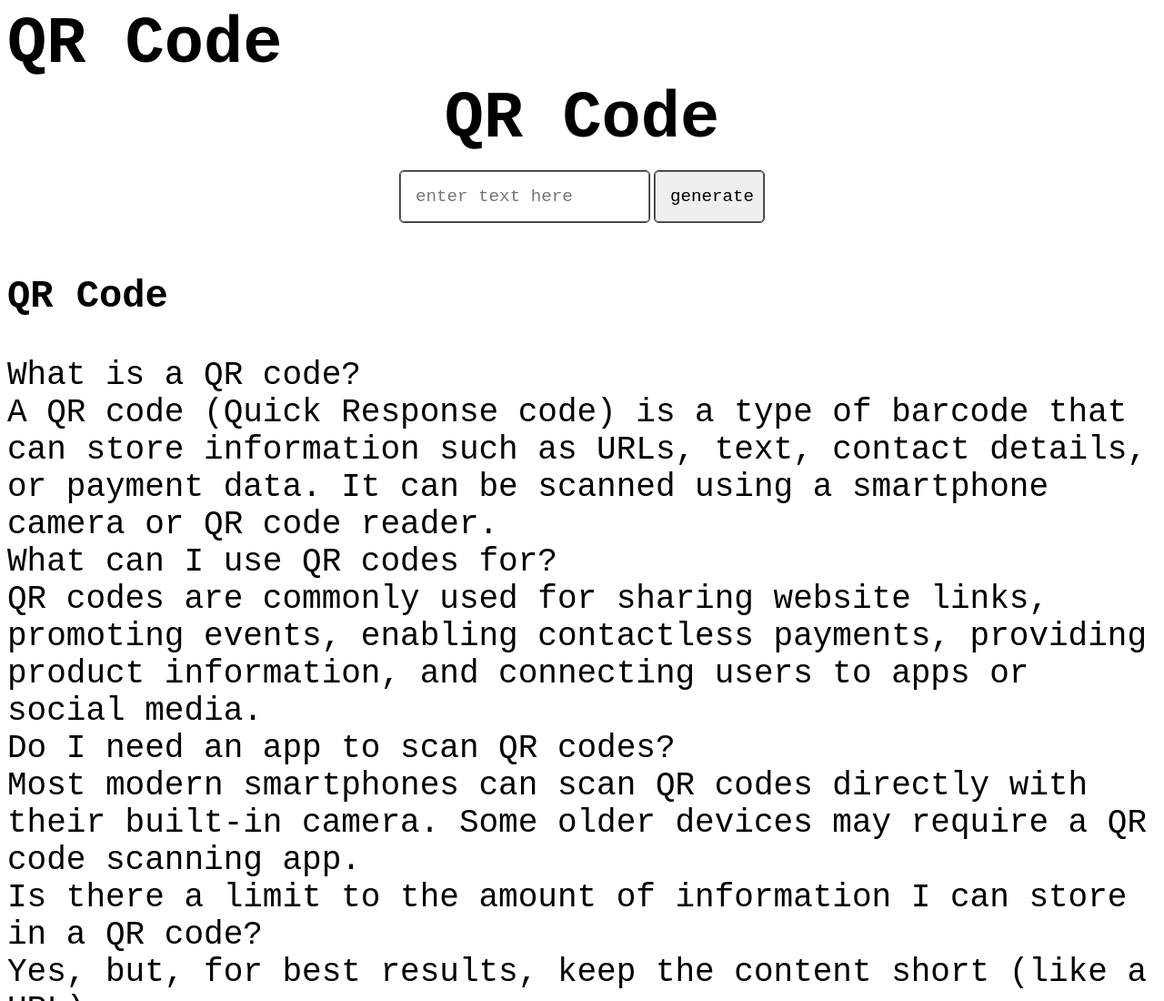
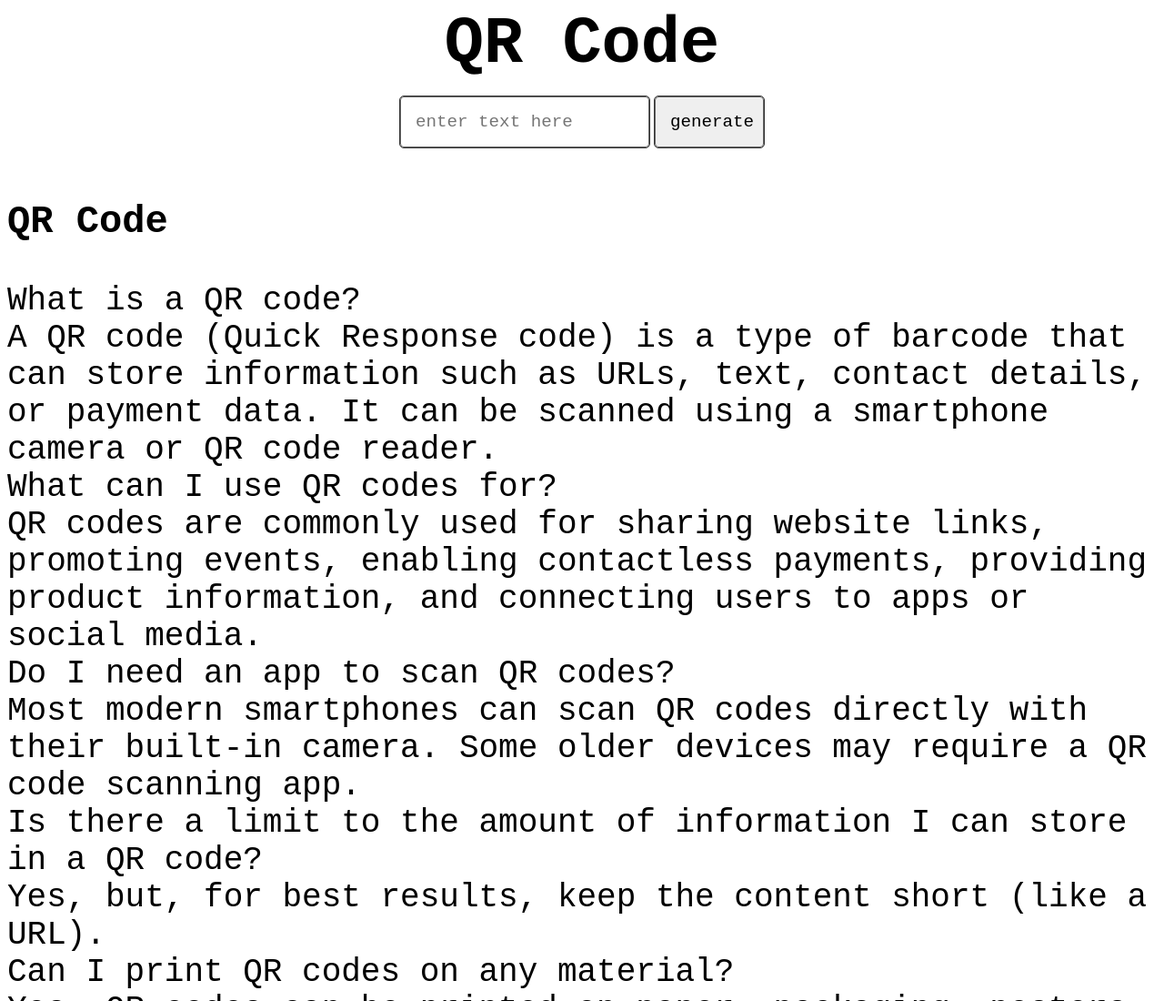
Before and after one commit to tarsislimadev/qrcode, a website: page index.html in a window 1280 px wide. Shown: the top 1100 px of the page at 91% size. Drawn offline with Linux system fonts and the light colour scheme.

Commit message:
Change header tag to title tag in index.html

```diff
--- a/index.html
+++ b/index.html
@@ -4,7 +4,7 @@
 <head>
   <meta charset="UTF-8">
   <meta name="viewport" content="width=device-width, initial-scale=1.0">
-  <h1>QR Code</h1>
+  <title>QR Code</title>
   <link rel="stylesheet" href="./styles.css" />
 </head>
 
```
